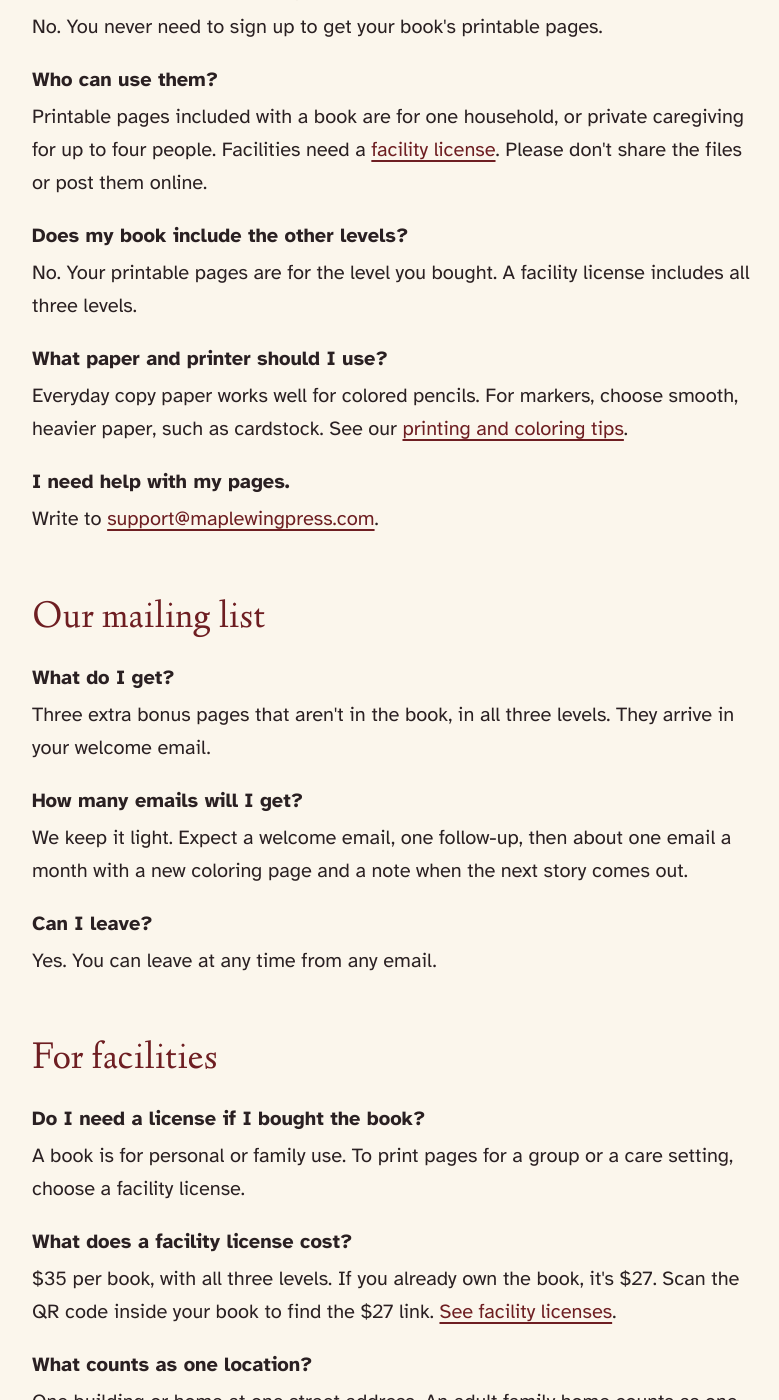
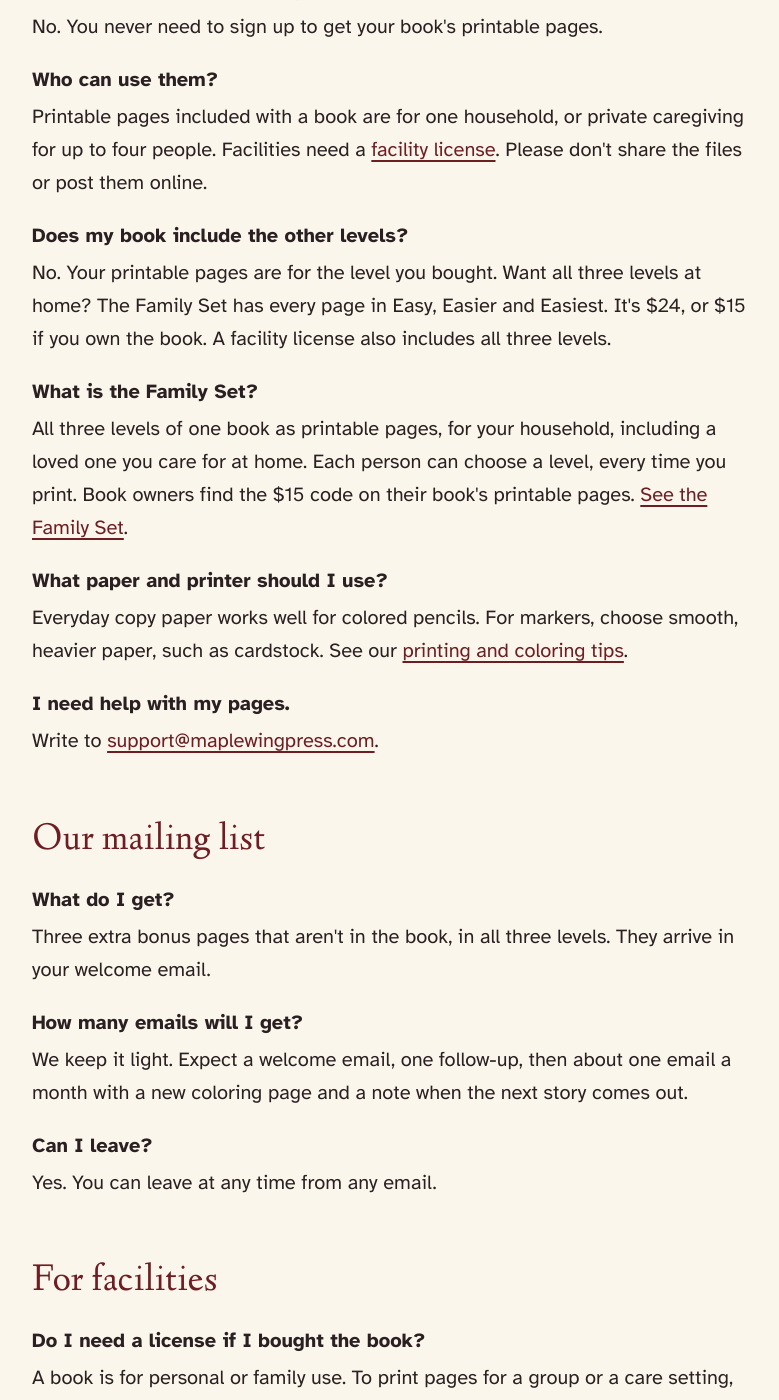
Before and after one commit to maplewingpress/maplewingpress, a Jekyll site: the page built from faq/index.html, in a window 1280 px wide and 1400 px high, scrolled down 1484 px. Shown: the whole window, without its empty margins (248-1027 px from the left). Built offline with Jekyll 4.4.1, drawn with Linux system fonts in a browser that asks for light colours; some of the changed text lies outside the part shown.

Commit message:
FAQ: facility license $45/$37 and Family Set answers
Co-Authored-By: Claude Opus 5.5 (1M context) <noreply@anthropic.com>
Claude-Session: https://claude.ai/code/session_01ExhB8rXZm56c3hBbj4GzvL

```diff
--- a/faq/index.html
+++ b/faq/index.html
@@ -31,7 +31,9 @@ description: Answers to common questions about Maplewing Dreams coloring books,
   <dt>Who can use them?</dt>
   <dd>Printable pages included with a book are for one household, or private caregiving for up to four people. Facilities need a <a href="{{ '/facilities/' | relative_url }}">facility license</a>. Please don't share the files or post them online.</dd>
   <dt>Does my book include the other levels?</dt>
-  <dd>No. Your printable pages are for the level you bought. A facility license includes all three levels.</dd>
+  <dd>No. Your printable pages are for the level you bought. Want all three levels at home? The Family Set has every page in Easy, Easier and Easiest. It's $24, or $15 if you own the book. A facility license also includes all three levels.</dd>
+  <dt>What is the Family Set?</dt>
+  <dd>All three levels of one book as printable pages, for your household, including a loved one you care for at home. Each person can choose a level, every time you print. Book owners find the $15 code on their book's printable pages. <a href="{{ '/dreams/halloween/' | relative_url }}#family-set-title">See the Family Set</a>.</dd>
   <dt>What paper and printer should I use?</dt>
   <dd>Everyday copy paper works well for colored pencils. For markers, choose smooth, heavier paper, such as cardstock. See our <a href="{{ '/dreams/printing-tips/' | relative_url }}">printing and coloring tips</a>.</dd>
   <dt>I need help with my pages.</dt>
@@ -53,7 +55,7 @@ description: Answers to common questions about Maplewing Dreams coloring books,
   <dt>Do I need a license if I bought the book?</dt>
   <dd>A book is for personal or family use. To print pages for a group or a care setting, choose a facility license.</dd>
   <dt>What does a facility license cost?</dt>
-  <dd>$35 per book, with all three levels. If you already own the book, it's $27. Scan the QR code inside your book to find the $27 link. <a href="{{ '/facilities/' | relative_url }}">See facility licenses</a>.</dd>
+  <dd>$45 per book, with all three levels. If you already own the book, it's $37. Find the code on your book's printable pages. <a href="{{ '/facilities/' | relative_url }}">See facility licenses</a>.</dd>
   <dt>What counts as one location?</dt>
   <dd>One building or home at one street address. An adult family home counts as one location.</dd>
   <dt>We have more than one location.</dt>
```
